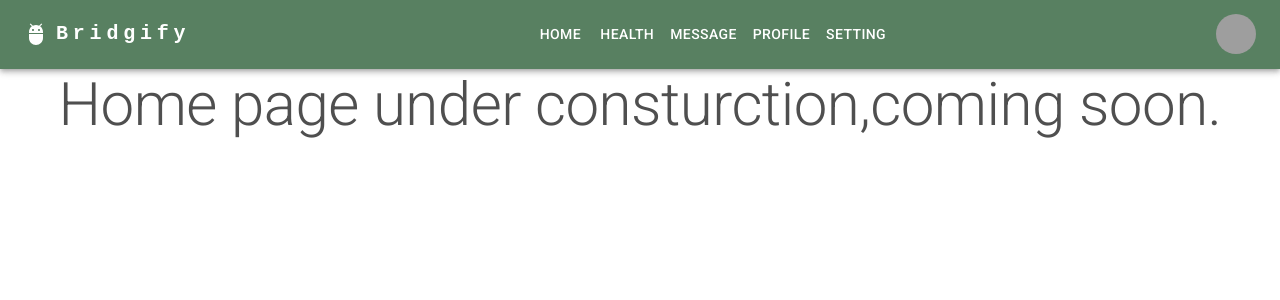
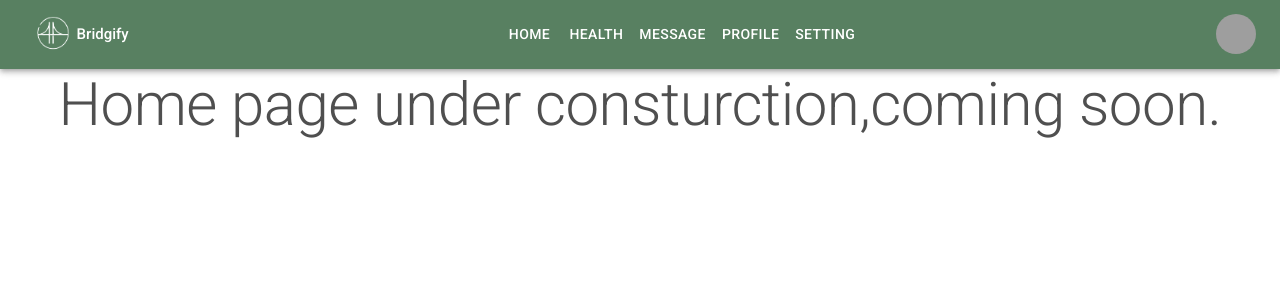
Before and after one commit to xXxPMWxXx/Bridgify, a React (Create React App) app in the folder frontend/: page / in a window 1280 px wide. Shown: the top 300 px of the page. Built offline with nearby package versions, Linux system fonts and the light colour scheme; sample sign-in values are in the browser's storage; grey boxes are pictures that could not be loaded.

Commit message:
home page update

```diff
--- a/frontend/src/Navbar/Navbar.tsx
+++ b/frontend/src/Navbar/Navbar.tsx
@@ -13,9 +13,9 @@ import Tooltip from '@mui/material/Tooltip';
 import MenuItem from '@mui/material/MenuItem';
 import AdbIcon from '@mui/icons-material/Adb';
 import { useNavigate } from 'react-router-dom';
-import icon from '../images/icon.png';
+import logo from '../images/icon-white.png';
 
-const pages = ['Products', 'Pricing', 'Blog'];
+const pages = ['Home', 'Health', 'Message', 'Profile', 'Settings'];
 const settings = ['Profile', 'Account', 'Dashboard', 'Logout'];
 
 export const ResponsiveAppBar = () => {
@@ -83,8 +83,7 @@ export const ResponsiveAppBar = () => {
             <Container maxWidth="xl">
                 <Toolbar disableGutters>
 
-                    <AdbIcon sx={{ display: { xs: 'none', md: 'flex' }, mr: 1 }} />
-                    {/* <img src={icon} alt="Logo" width={35} height={35}/> */}
+                <img src={logo} alt="Logo" width={50} height={50} style={{marginLeft:5, marginRight:8}}></img>
                     <Typography
                         variant="h6"
                         noWrap
@@ -93,11 +92,13 @@ export const ResponsiveAppBar = () => {
                         sx={{
                             mr: 2,
                             display: { xs: 'none', md: 'flex' },
-                            fontFamily: 'monospace',
-                            fontWeight: 700,
-                            letterSpacing: '.3rem',
+                            fontFamily: 'Roboto',
+                            fontWeight: 500,
+                            letterSpacing: 0,
                             color: 'inherit',
                             textDecoration: 'none',
+                            fontSize:15,
+                            marginLeft:-1.3
                         }}
                     >
                         Bridgify
--- a/frontend/src/pages/Login/Login.tsx
+++ b/frontend/src/pages/Login/Login.tsx
@@ -101,7 +101,7 @@ export function Login() {
           localStorage.setItem('accRole', data.accRole);
           localStorage.setItem('linkedElderly', data.linkedElderly);
           localStorage.setItem('profileImage', data.profileImage);
-          navigate('/');
+          navigate('/home');
 
         }
 
```
Also changed, not shown: frontend/src/images/icon-white.png (added), frontend/src/images/icon.png.
